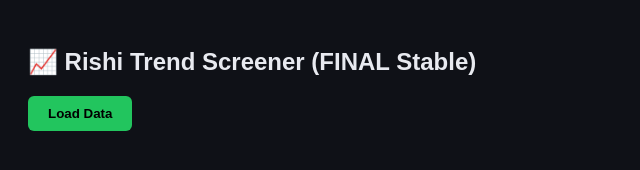
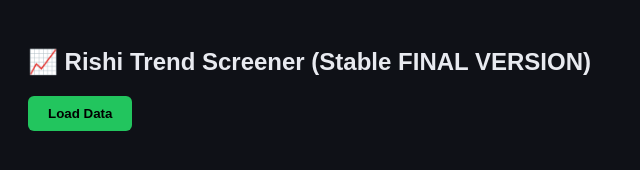
Before and after one commit to kohlirishi/Screener_Stock, a plain HTML site: page index.html in a window 1280 px wide. Shown: the whole page, without its empty margins (0-640 px from the left). Drawn offline with Linux system fonts and the light colour scheme.

Commit message:
Update index.html

```diff
--- a/index.html
+++ b/index.html
@@ -16,7 +16,7 @@ td,th{padding:10px;border-bottom:1px solid #333;text-align:left}
 
 <body>
 
-<h2>📈 Rishi Trend Screener (FINAL Stable)</h2>
+<h2>📈 Rishi Trend Screener (Stable FINAL VERSION)</h2>
 <button onclick="startLoad()">Load Data</button>
 <div id="status" style="margin-top:10px;color:#aaa"></div>
 
```
